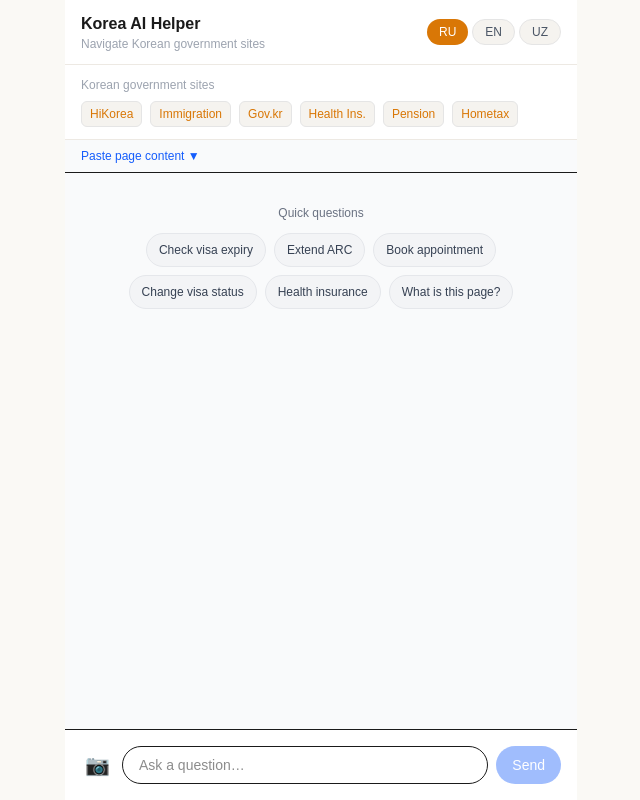
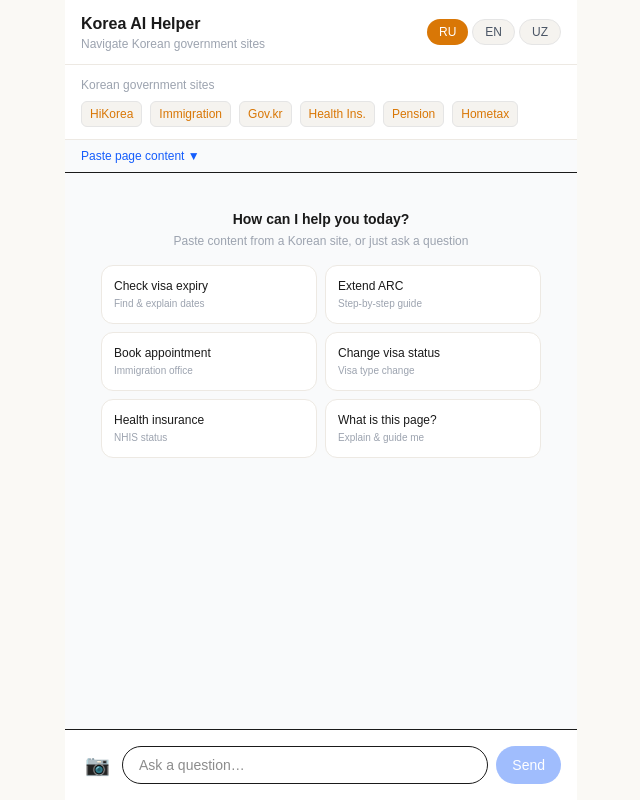
Before and after one commit to snowing152/korea-ai-helper, a Next.js app: page / in a window 1280 px wide. Shown: the whole page, without its empty margins (319-959 px from the left). Built offline with nearby package versions, Linux system fonts and the light colour scheme.

Commit message:
style: quick prompts redesigned as 2-column card grid

```diff
--- a/components/QuickPrompts.jsx
+++ b/components/QuickPrompts.jsx
@@ -2,16 +2,22 @@ import { QUICK_PROMPTS } from '../constants/quickPrompts';
 
 export default function QuickPrompts({ onSend }) {
   return (
-    <div className="p-4">
-      <p className="text-xs text-gray-500 mb-3 text-center">Quick questions</p>
-      <div className="flex flex-wrap gap-2 justify-center">
+    <div className="p-5">
+      <p className="text-sm font-semibold text-[#1A1A1A] mb-1 text-center">
+        How can I help you today?
+      </p>
+      <p className="text-xs text-[#9CA3AF] mb-4 text-center">
+        Paste content from a Korean site, or just ask a question
+      </p>
+      <div className="grid grid-cols-2 gap-2">
         {QUICK_PROMPTS.map(prompt => (
           <button
             key={prompt.label}
             onClick={() => onSend(prompt.text)}
-            className="bg-gray-100 hover:bg-gray-200 text-gray-700 text-xs px-3 py-2 rounded-full border border-gray-200 transition-colors"
+            className="bg-white border border-[#EDE9E3] rounded-xl p-3 text-left hover:border-[#D97706] transition-colors"
           >
-            {prompt.label}
+            <div className="text-xs font-medium text-[#1A1A1A]">{prompt.label}</div>
+            <div className="text-[10px] text-[#9CA3AF] mt-0.5">{prompt.subtitle}</div>
           </button>
         ))}
       </div>
--- a/constants/quickPrompts.js
+++ b/constants/quickPrompts.js
@@ -1,8 +1,8 @@
 export const QUICK_PROMPTS = [
-  { label: 'Check visa expiry',  text: 'Find and explain my visa expiry date' },
-  { label: 'Extend ARC',         text: 'How do I extend my Alien Registration Card?' },
-  { label: 'Book appointment',   text: 'How do I book an immigration appointment?' },
-  { label: 'Change visa status', text: 'How do I change my visa type?' },
-  { label: 'Health insurance',   text: 'Explain my health insurance status' },
-  { label: 'What is this page?', text: 'Explain what this page is and what I should do' },
+  { label: 'Check visa expiry',   subtitle: 'Find & explain dates',   text: 'Find and explain my visa expiry date' },
+  { label: 'Extend ARC',          subtitle: 'Step-by-step guide',     text: 'How do I extend my Alien Registration Card?' },
+  { label: 'Book appointment',    subtitle: 'Immigration office',     text: 'How do I book an immigration appointment?' },
+  { label: 'Change visa status',  subtitle: 'Visa type change',       text: 'How do I change my visa type?' },
+  { label: 'Health insurance',    subtitle: 'NHIS status',            text: 'Explain my health insurance status' },
+  { label: 'What is this page?',  subtitle: 'Explain & guide me',     text: 'Explain what this page is and what I should do' },
 ];
```
